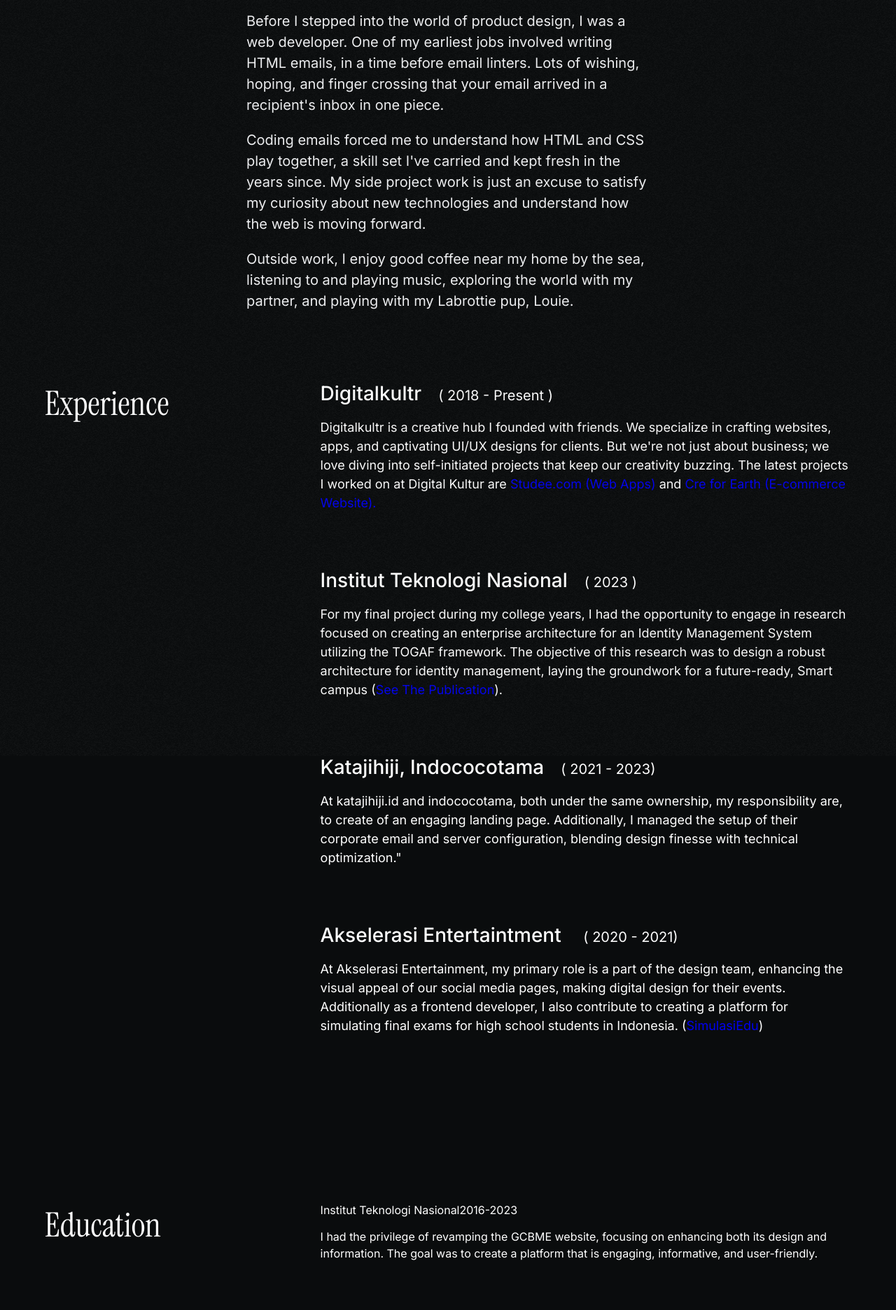
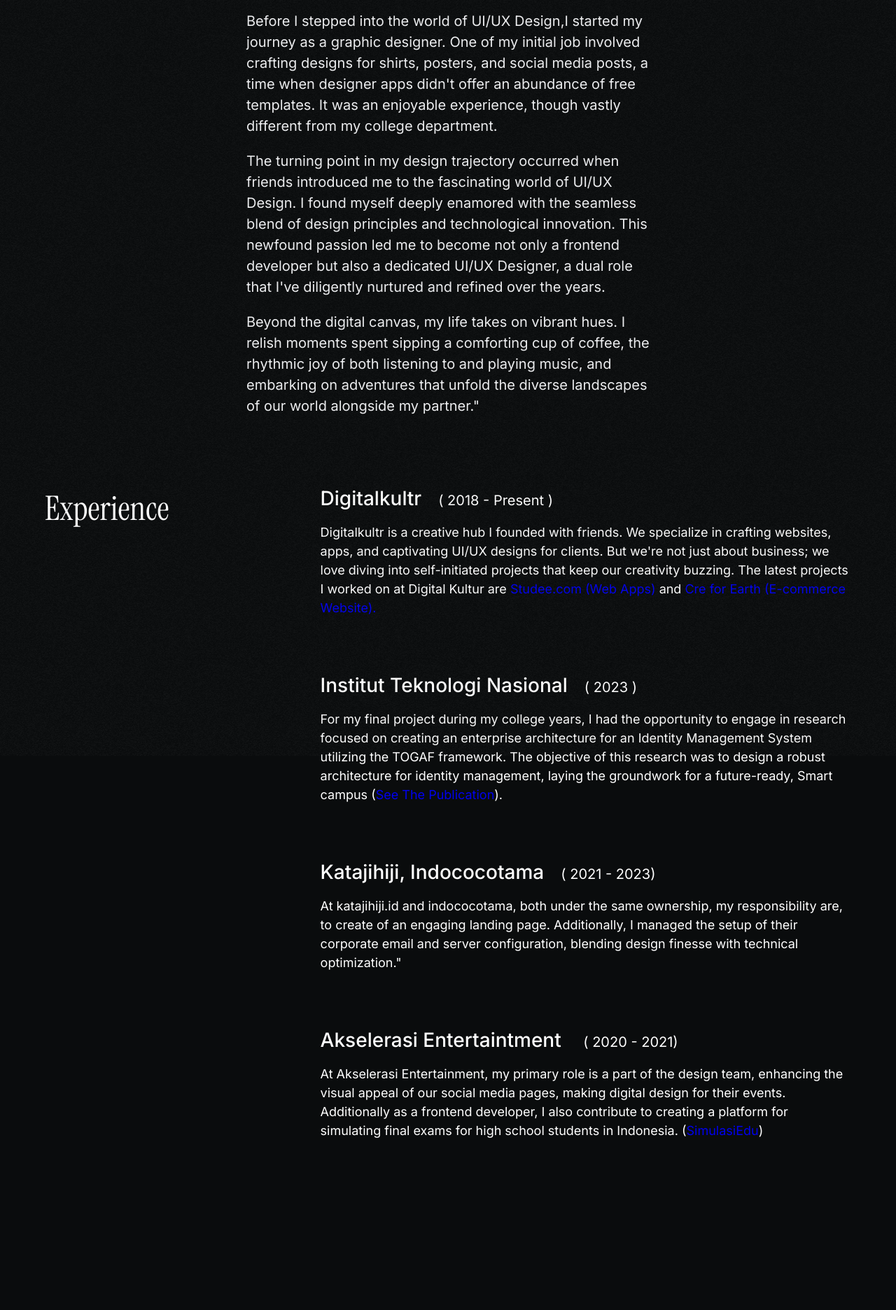
Before and after one commit to zhafranarman/zhafranarman.com, a React (Vite) app: page /about in a window 1280 px wide. Shown: the part 880-2752 px from the top of the page at 70% size. Built offline with nearby package versions, Linux system fonts and the light colour scheme; a web font is replaced by a local one.

Commit message:
Update About Content

```diff
--- a/src/pages/about/AboutContent.jsx
+++ b/src/pages/about/AboutContent.jsx
@@ -4,13 +4,13 @@
       <div className="inner-section about-content-inner-section">
         <div className="about-content-paragraph">
           <p>
-            Before I stepped into the world of product design, I was a web developer. One of my earliest jobs involved writing HTML emails, in a time before email linters. Lots of wishing, hoping, and finger crossing that your email arrived in a recipient's inbox in one piece.
+            Before I stepped into the world of UI/UX Design,I started my journey as a graphic designer. One of my initial job involved crafting designs for shirts, posters, and social media posts, a time when designer apps didn't offer an abundance of free templates. It was an enjoyable experience, though vastly different from my college department.
           </p>
           <p>
-            Coding emails forced me to understand how HTML and CSS play together, a skill set I've carried and kept fresh in the years since. My side project work is just an excuse to satisfy my curiosity about new technologies and understand how the web is moving forward.
+            The turning point in my design trajectory occurred when friends introduced me to the fascinating world of UI/UX Design. I found myself deeply enamored with the seamless blend of design principles and technological innovation. This newfound passion led me to become not only a frontend developer but also a dedicated UI/UX Designer, a dual role that I've diligently nurtured and refined over the years.
           </p>
           <p>
-            Outside work, I enjoy good coffee near my home by the sea, listening to and playing music, exploring the world with my partner, and playing with my Labrottie pup, Louie.
+            Beyond the digital canvas, my life takes on vibrant hues. I relish moments spent sipping a comforting cup of coffee, the rhythmic joy of both listening to and playing music, and embarking on adventures that unfold the diverse landscapes of our world alongside my partner."
           </p>
         </div>
         <article className="experience">
@@ -48,13 +48,8 @@
           <div className="education-column">
             <div className="education-items">
               <span className="education-title">Institut Teknologi Nasional</span>
-              <span className="education-title">2016-2023</span>
-              <p>I had the privilege of revamping the GCBME website, focusing on enhancing both its design and information. The goal was to create a platform that is engaging, informative, and user-friendly.</p>
-            </div>
-            <div className="education-items">
-              <span className="education-title">TOGAF Certification</span>
-              <span className="education-title">(2023-2023)</span>
-              <p>I had the privilege of revamping the GCBME website, focusing on enhancing both its design and information. The goal was to create a platform that is engaging, informative, and user-friendly.</p>
+              <span className="education-time">(Bachelor's of Information System)</span>
+              <p className="education-desc">During my college years, my academic focus was on Information Systems. This dynamic field taught me the art of blending business with technology, emphasizing the creation of enterprise architecture and the design of holistic systems. Beyond textbooks, I gained hands-on experience in applying these concepts to craft innovative solutions at the intersection of business and technology.</p>
             </div>
           </div>
         </article>
--- a/src/sass/pages/about/_aboutContent.scss
+++ b/src/sass/pages/about/_aboutContent.scss
@@ -33,15 +33,14 @@
           font-weight: 500;
         }
 
-        .experience-time{
+        .experience-time {
           font-size: 1.25rem;
           margin-left: 1.5rem;
         }
-        .experience-desc{
+        .experience-desc {
           font-size: 1.125rem;
           line-height: 1.5;
         }
-
       }
     }
   }
@@ -64,6 +63,20 @@
 
       .education-items {
         margin-bottom: 5rem;
+
+        .education-title {
+          font-size: 1.75rem;
+          font-weight: 500;
+        }
+
+        .education-time {
+          font-size: 1.25rem;
+          margin-left: 1.5rem;
+        }
+        .education-desc {
+          font-size: 1.125rem;
+          line-height: 1.5;
+        }
       }
     }
   }
```
